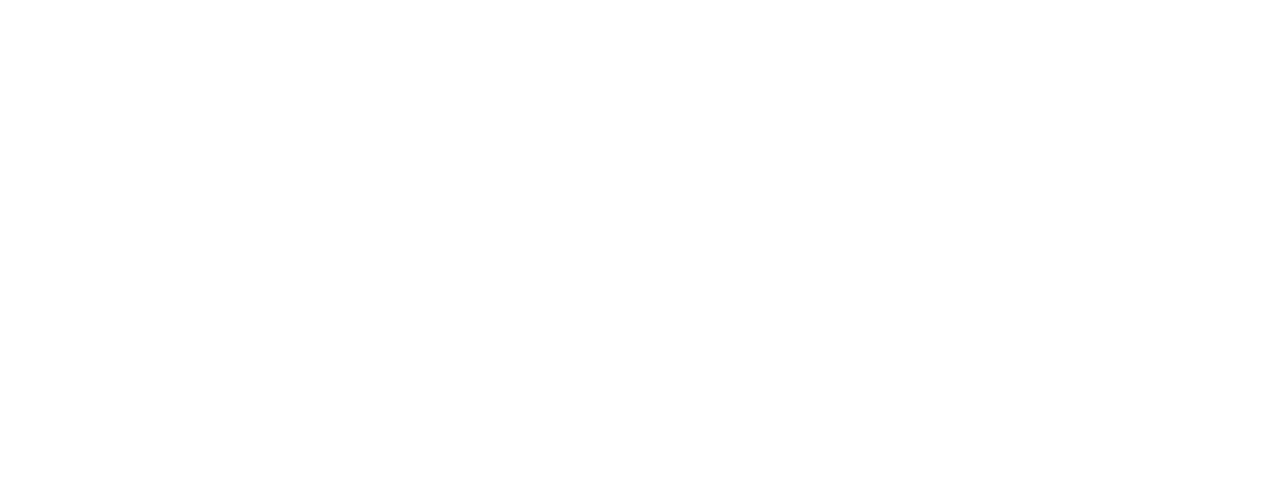
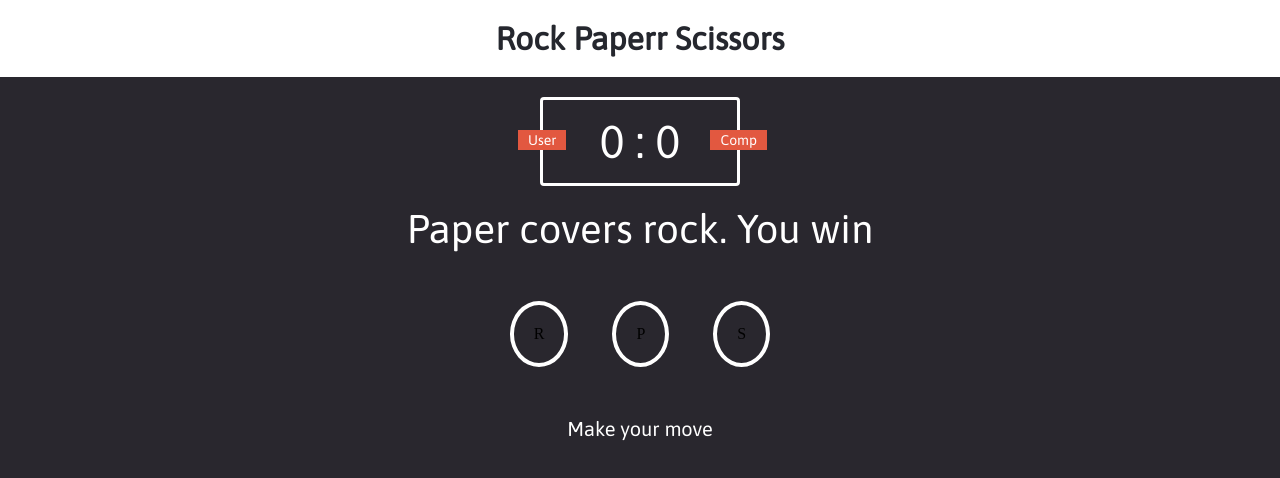
Before and after one commit to UltraViolet33/rock-paper-scissors, a plain HTML site: page index.html in a window 1280 px wide. Drawn offline with Linux system fonts and the light colour scheme.

Commit message:
end of css

```diff
--- a/index.html
+++ b/index.html
@@ -1,17 +1,39 @@
 <!DOCTYPE html>
 <html lang="en">
+
 <head>
     <meta charset="UTF-8">
     <meta http-equiv="X-UA-Compatible" content="IE=edge">
     <meta name="viewport" content="width=device-width, initial-scale=1.0">
     <title>Rock Paper Scissors Game</title>
+    <link rel="stylesheet" href="style.css">
 </head>
+
 <body>
+    <header>
+        <h1>Rock Paperr Scissors</h1>
+    </header>
+    <div class="score-board">
+        <div id="user-label" class="badge">User</div>
+        <div id="comp-label" class="badge">Comp</div>
+        <span id="user-score">0</span> : <span id="computer-score">0</span>
+    </div>
 
-    <header>
+    <div class="result">
+        <p>Paper covers rock. You win</p>
+    </div>
+    <div class="choices">
+        <div id="r" class="choice">
+            <p>R</p>
+        </div>
+        <div id="p" class="choice">
+            <p>P</p>
+        </div>
+        <div id="s" class="choice">
+            <p>S</p>
+        </div>
+    </div>
+    <p id="action-message">Make your move</p>
+</body>
 
-
-    </header>
-
-</body>
 </html>
--- a/style.css
+++ b/style.css
@@ -0,0 +1,92 @@
+@import url("https://fonts.googleapis.com/css2?family=Asap&display=swap");
+
+* {
+  margin: 0;
+  padding: 0;
+  box-sizing: border-box;
+}
+
+body {
+  background-color: #29272e;
+}
+
+header {
+  background-color: white;
+  padding: 20px;
+}
+
+header > h1 {
+  color: #25272e;
+  text-align: center;
+  font-family: Asap, sans-serif;
+}
+
+.score-board {
+  margin: 20px auto;
+  border: 3px solid white;
+  border-radius: 4px;
+  text-align: center;
+  width: 200px;
+  color: white;
+  font-size: 46px;
+  padding: 15px 20px;
+  font-family: Asap, sans-serif;
+  position: relative;
+}
+
+.badge {
+  background: #e25840;
+  color: white;
+  font-size: 14px;
+  padding: 2px 10px;
+  font-family: Asap, sans-serif;
+}
+
+#user-label {
+  position: absolute;
+  top: 30px;
+  left: -25px;
+}
+
+#comp-label {
+  position: absolute;
+  top: 30px;
+  right: -30px;
+}
+
+.result {
+  font-size: 40px;
+  color: white;
+}
+
+.result > p {
+  text-align: center;
+  font-family: Asap, sans-serif;
+}
+
+.choices {
+  margin: 50px 0;
+  text-align: center;
+}
+
+.choice {
+  padding: 20px;
+  border: 4px solid white;
+  border-radius: 50%;
+  display: inline-block;
+  margin: 0 20px;
+  transition: all 0.3s ease;
+}
+
+.choice:hover {
+  cursor: pointer;
+  background: #1d1919;
+}
+
+
+#action-message{
+    text-align: center;
+    color: white;
+    font-family: Asap, sans-serif;
+    font-size: 20px;
+}
```
